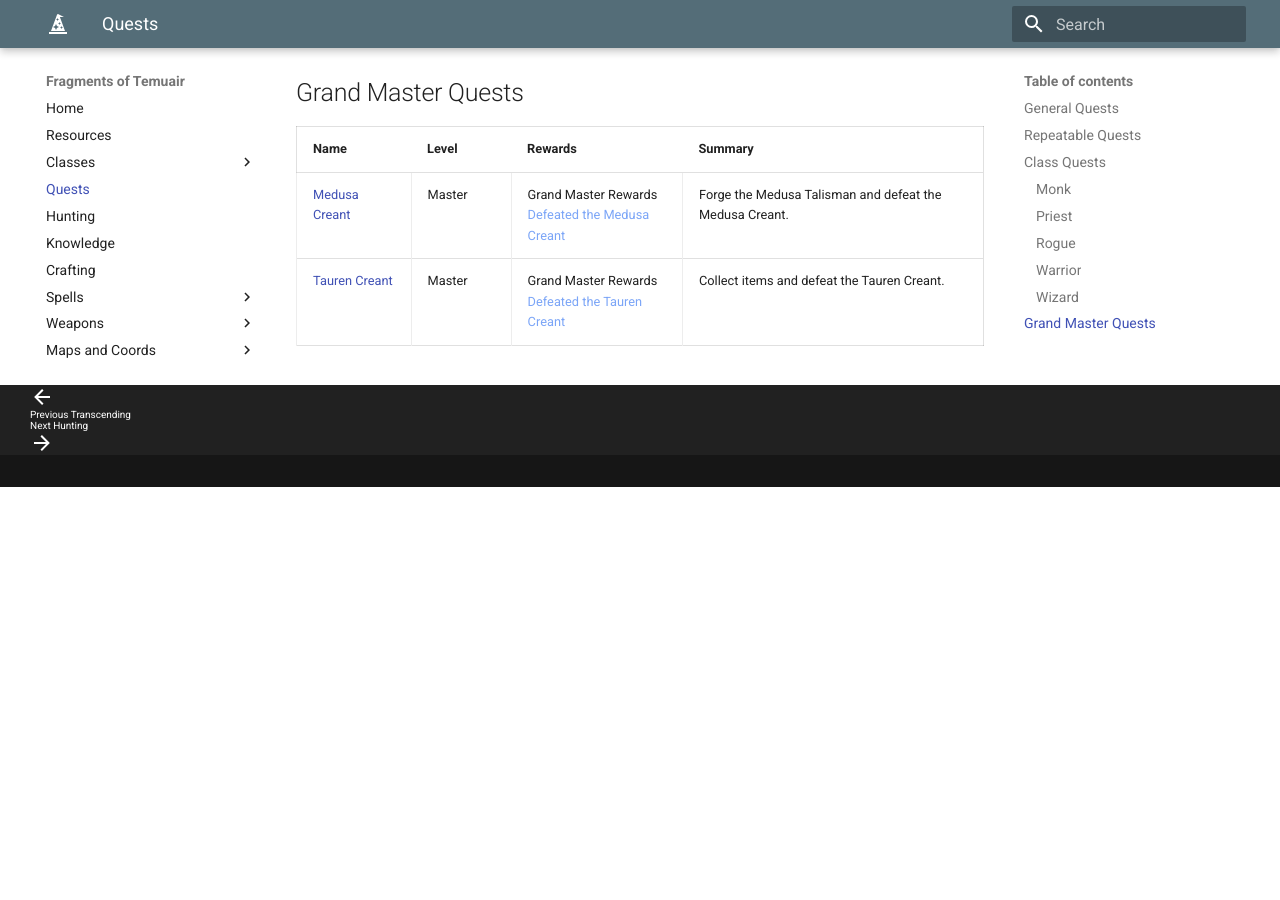
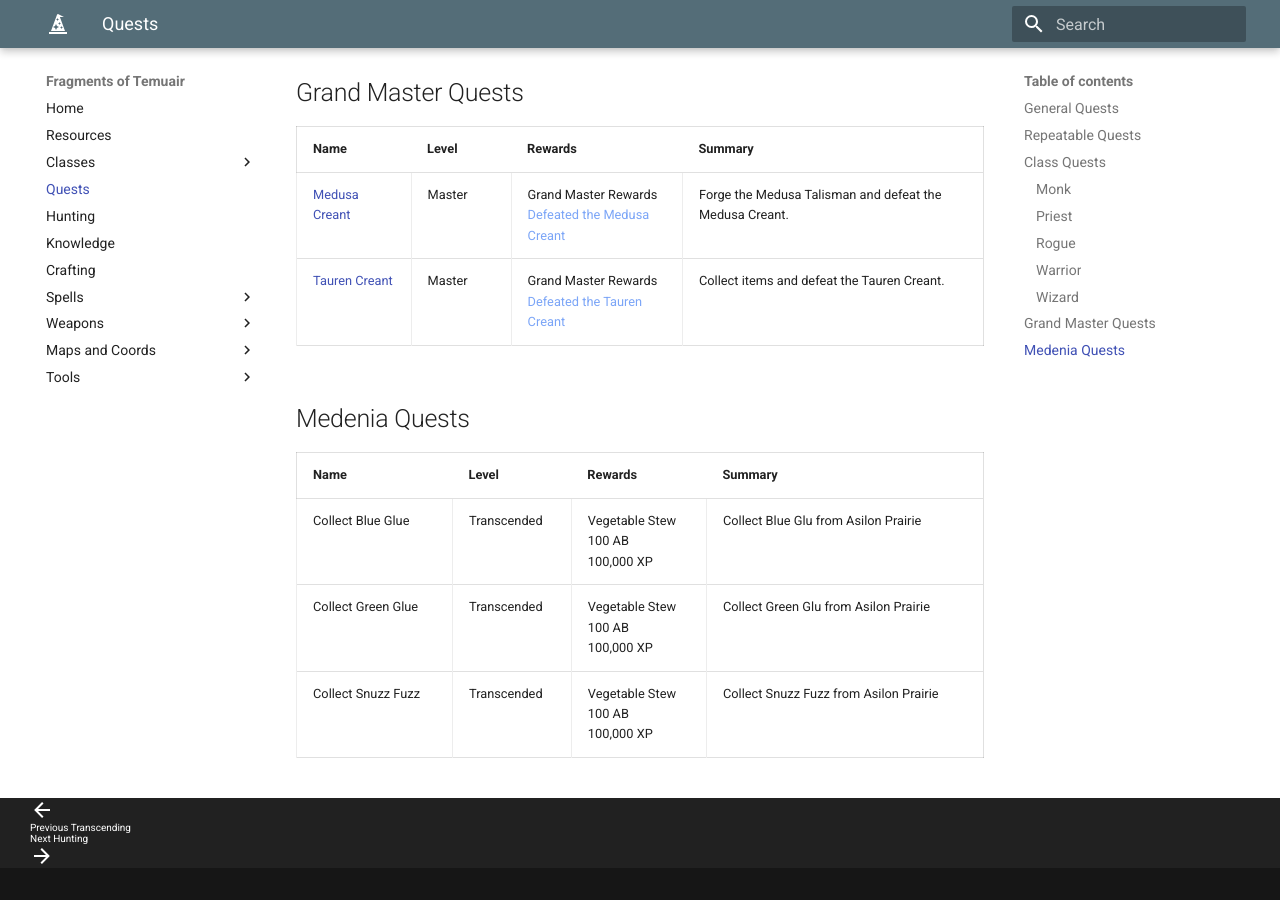
Before and after one commit to temuair/fot, an MkDocs documentation site: the page built from docs/quests/overview.md, in a window 1280 px wide and 900 px high, scrolled down 4760 px. Built offline with MkDocs 1.6.1 and Material for MkDocs 9.7.7, drawn with Linux system fonts in a browser that asks for light colours; before the commit the page ends 5247 px from its top, so only the background shows below that.

Commit message:
Medenia quests

```diff
--- a/docs/quests/overview.md
+++ b/docs/quests/overview.md
@@ -90,3 +90,11 @@
 | - | - | - | - |
 | [Medusa Creant](../medusa) | Master | Grand Master Rewards <br> <div class="LegendText">Defeated the Medusa Creant</div> | Forge the Medusa Talisman and defeat the Medusa Creant. |
 | [Tauren Creant](../tauren) | Master | Grand Master Rewards <br> <div class="LegendText">Defeated the Tauren Creant</div> | Collect items and defeat the Tauren Creant. |
+
+## Medenia Quests
+
+| Name | Level | Rewards | Summary |
+| - | - | - | - |
+| Collect Blue Glue | Transcended | Vegetable Stew <br> 100 AB <br> 100,000 XP | Collect Blue Glu from Asilon Prairie |
+| Collect Green Glue | Transcended | Vegetable Stew <br> 100 AB <br> 100,000 XP | Collect Green Glu from Asilon Prairie |
+| Collect Snuzz Fuzz | Transcended | Vegetable Stew <br> 100 AB <br> 100,000 XP | Collect Snuzz Fuzz from Asilon Prairie |
```
